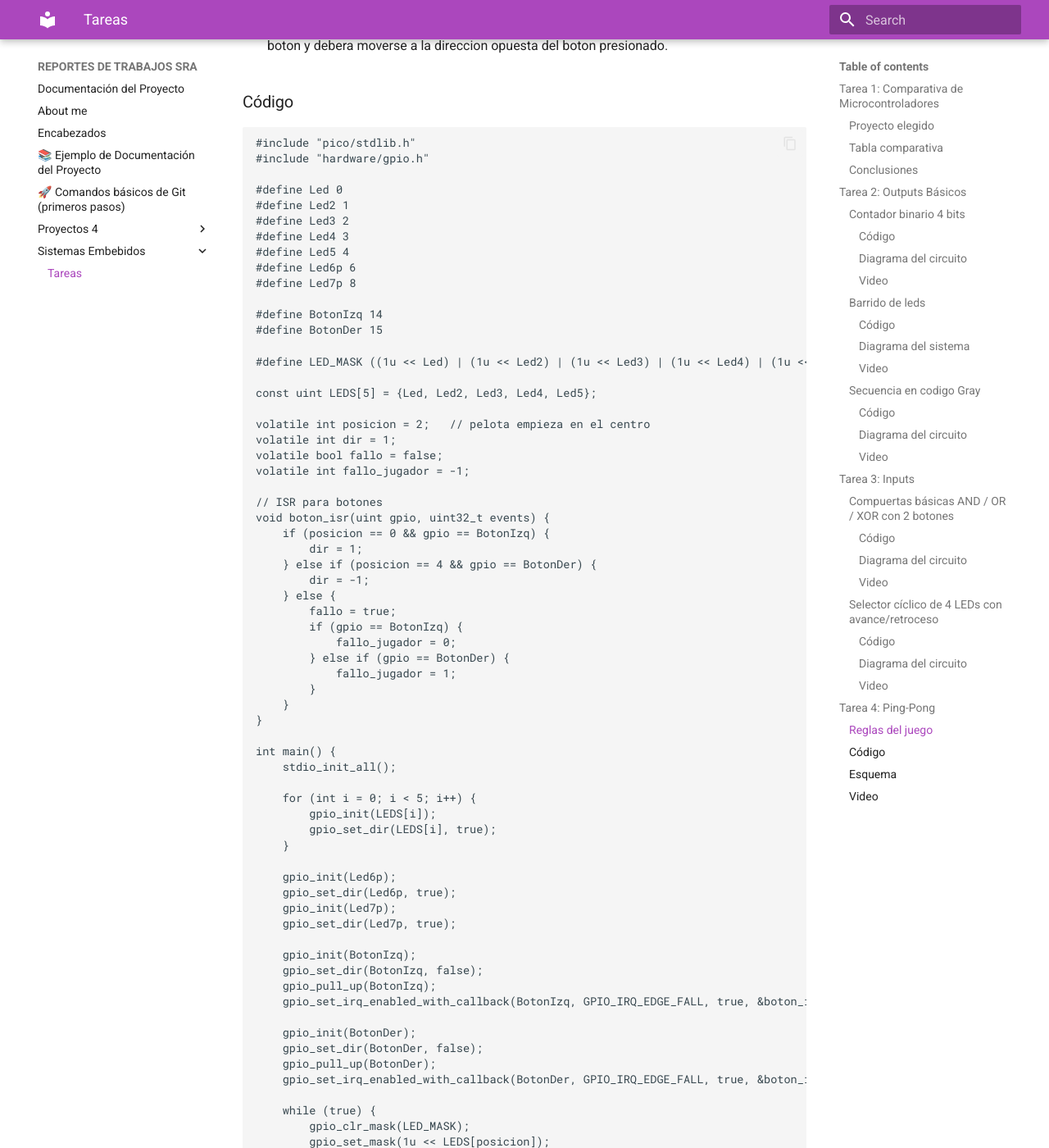
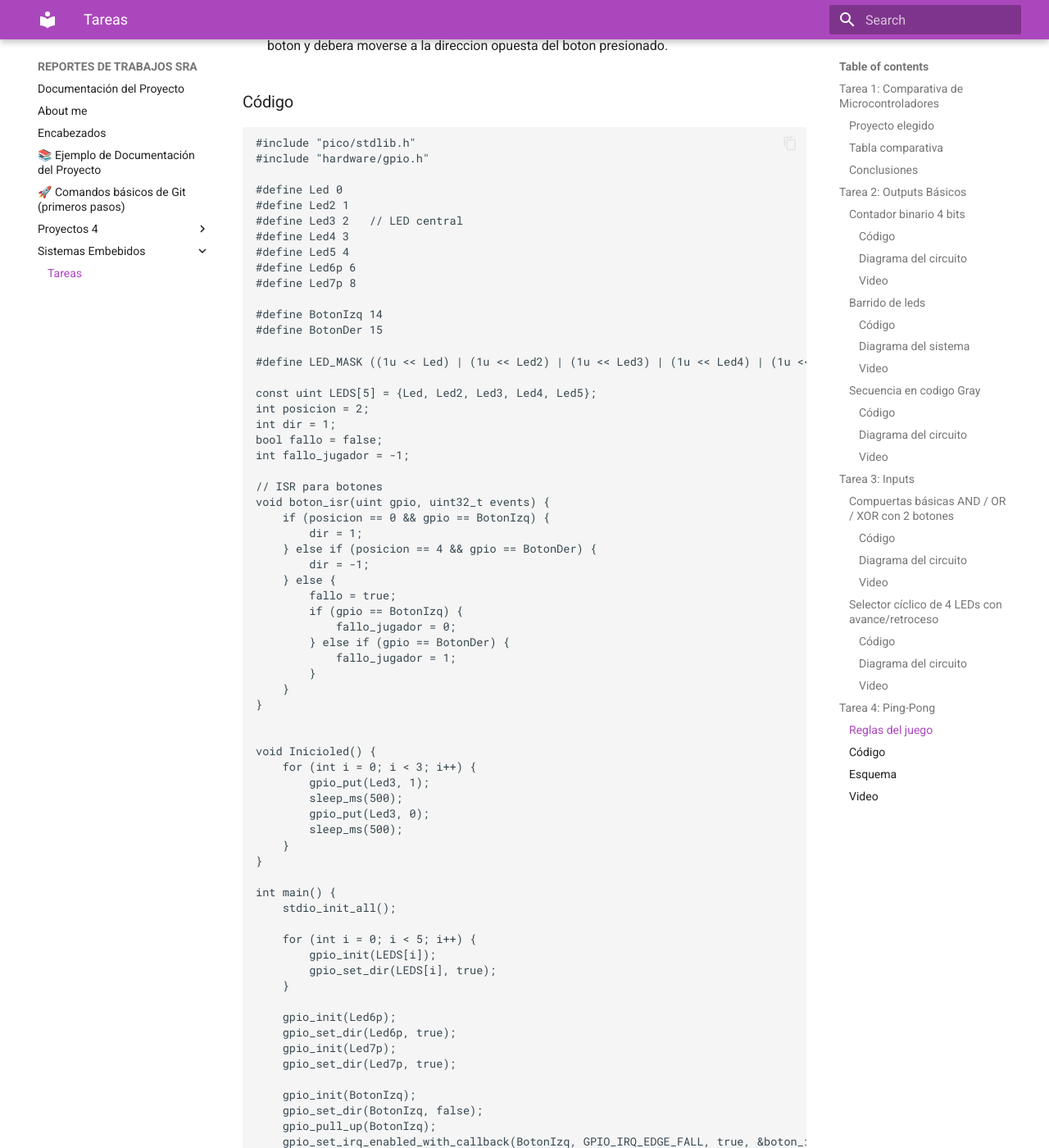
Before and after one commit to Sebicrash/Reportes-de-trabajos, an MkDocs documentation site: the page built from docs/Sistemas_Embebidos/Tarea_1.md, in a window 1280 px wide and 1400 px high, scrolled down 13266 px. Shown: the whole window at 82% size. Built offline with MkDocs 1.6.1 and Material for MkDocs 9.7.7, drawn with Linux system fonts in a browser that asks for light colours; some of the changed text lies outside the part shown.

Commit message:
Correccion pong

```diff
--- a/docs/Sistemas_Embebidos/Tarea_1.md
+++ b/docs/Sistemas_Embebidos/Tarea_1.md
@@ -375,7 +375,7 @@
 
 #define Led 0
 #define Led2 1
-#define Led3 2
+#define Led3 2   // LED central
 #define Led4 3
 #define Led5 4
 #define Led6p 6
@@ -387,11 +387,10 @@
 #define LED_MASK ((1u << Led) | (1u << Led2) | (1u << Led3) | (1u << Led4) | (1u << Led5))
 
 const uint LEDS[5] = {Led, Led2, Led3, Led4, Led5};
-
-volatile int posicion = 2;   // pelota empieza en el centro
-volatile int dir = 1;
-volatile bool fallo = false;
-volatile int fallo_jugador = -1;
+int posicion = 2;
+int dir = 1;
+bool fallo = false;
+int fallo_jugador = -1;
 
 // ISR para botones
 void boton_isr(uint gpio, uint32_t events) {
@@ -406,6 +405,16 @@
         } else if (gpio == BotonDer) {
             fallo_jugador = 1;
         }
+    }
+}
+
+
+void Inicioled() {
+    for (int i = 0; i < 3; i++) {
+        gpio_put(Led3, 1);
+        sleep_ms(500);
+        gpio_put(Led3, 0);
+        sleep_ms(500);
     }
 }
 
@@ -432,6 +441,9 @@
     gpio_pull_up(BotonDer);
     gpio_set_irq_enabled_with_callback(BotonDer, GPIO_IRQ_EDGE_FALL, true, &boton_isr);
 
+
+    Inicioled();
+
     while (true) {
         gpio_clr_mask(LED_MASK);
         gpio_set_mask(1u << LEDS[posicion]);
@@ -456,12 +468,15 @@
             fallo_jugador = -1;
             posicion = 2;
             dir = 1;
+
+
+            Inicioled();
             continue;
         }
 
         posicion += dir;
 
-        // Rebote
+        // Rebote fallido
         if (posicion < 0) {
             fallo = true;
             fallo_jugador = 0;
@@ -482,7 +497,7 @@
 ### Video
 
 <iframe width="560" height="315"
-src="https://www.youtube.com/embed/cZ1QBH4Tw2o"
+src="https://www.youtube.com/embed/WDvfNiqJyws"
 title="YouTube video player"
 frameborder="0"
 allow="accelerometer; autoplay; clipboard-write; encrypted-media; gyroscope; picture-in-picture; web-share"
```
